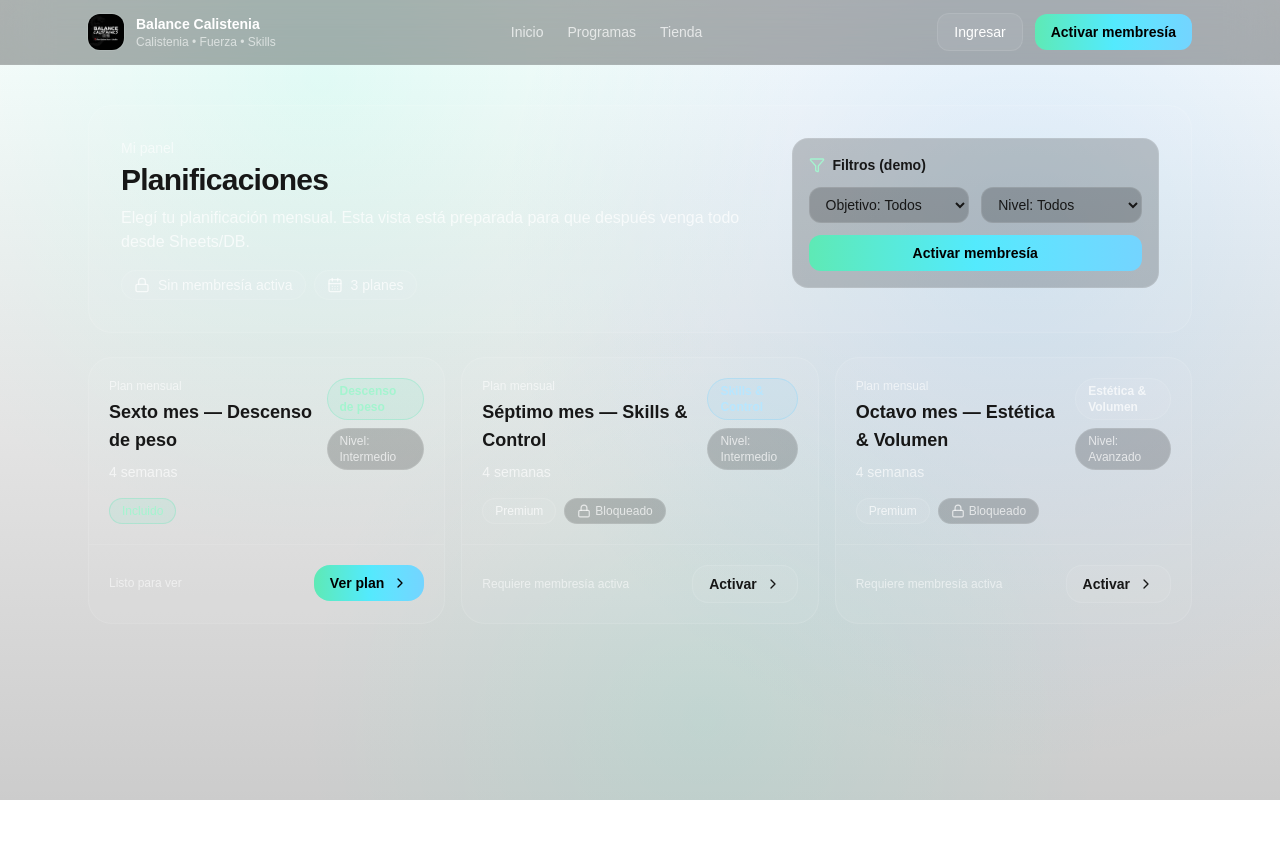
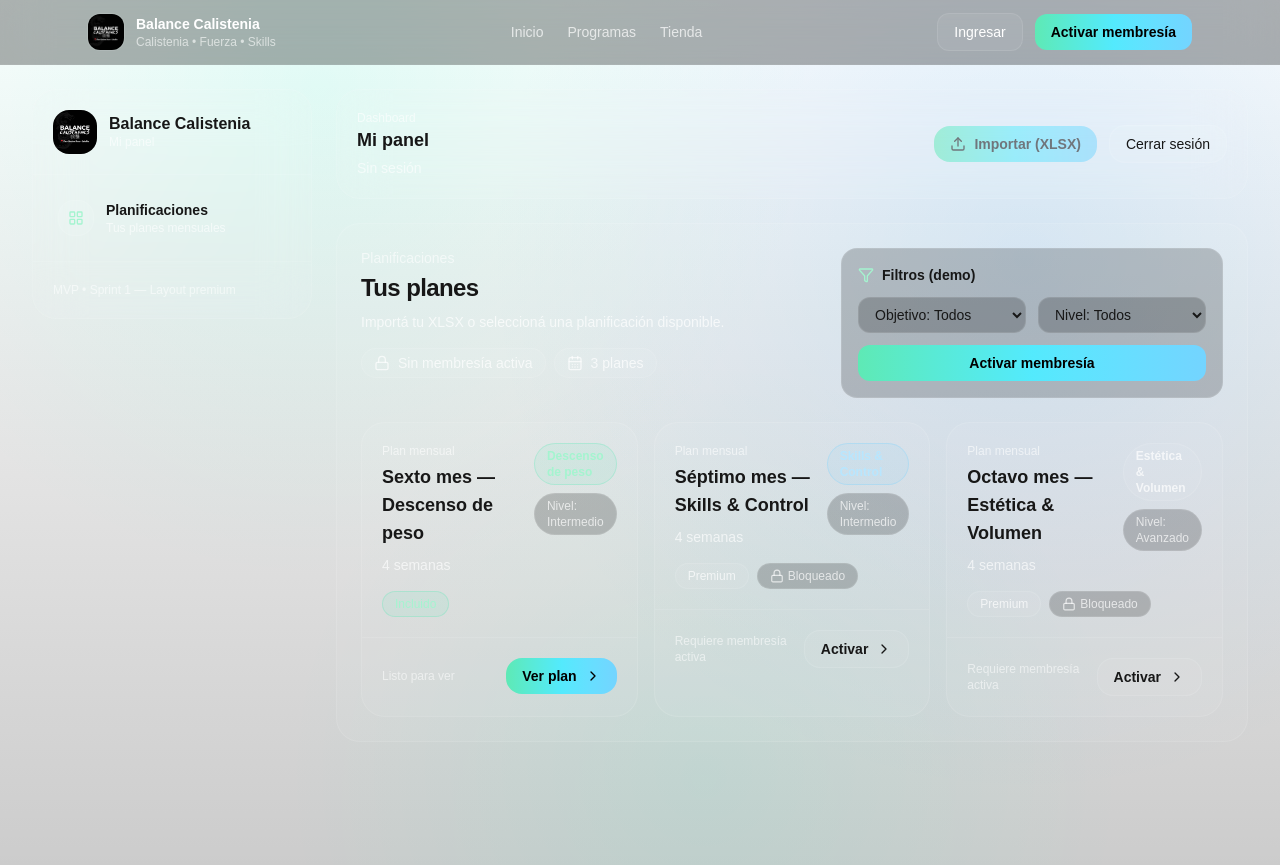
Before and after one commit to NicolasTu-dev/balance-calistenia, a Next.js app: page /app/planificaciones in a window 1280 px wide. Before the commit the page ends 800 px from the top, so only its background shows below. Built offline with nearby package versions, Linux system fonts and the light colour scheme; no server answers.

Commit message:
improve quality + add navbar + start to use the import planification + development

```diff
--- /dev/null
+++ b/src/app/app/layout.tsx
@@ -0,0 +1,26 @@
+import type { ReactNode } from "react";
+import AppSidebar from "@/app/components/app/AppSidebar";
+import AppTopbar from "@/app/components/app/AppTopbar";
+
+export default function AppLayout({ children }: { children: ReactNode }) {
+  return (
+    <div className="min-h-screen">
+      <div className="max-w-[1400px] mx-auto px-4 sm:px-6 lg:px-8 py-6">
+        <div className="grid grid-cols-1 lg:grid-cols-[280px_1fr] gap-6">
+          <aside className="lg:sticky lg:top-20 lg:h-[calc(100vh-120px)]">
+            <AppSidebar />
+          </aside>
+
+          <section className="space-y-6">
+            <AppTopbar />
+            <div className="rounded-3xl border border-white/10 bg-white/5 overflow-hidden">
+              <div className="p-6">
+                {children}
+              </div>
+            </div>
+          </section>
+        </div>
+      </div>
+    </div>
+  );
+}
--- a/src/app/app/planificaciones/page.tsx
+++ b/src/app/app/planificaciones/page.tsx
@@ -48,15 +48,14 @@ export default async function PlanificacionesPage() {
   const membership = await requireActiveMembership();
 
   return (
-    <main className="max-w-6xl mx-auto px-6 py-10 space-y-6">
-      {/* Header */}
-      <section className="rounded-3xl border border-white/10 bg-white/5 p-8">
+    <div className="space-y-6">
+      {/* Header interno */}
       <div className="flex items-start justify-between gap-6 flex-col md:flex-row">
         <div>
-            <p className="text-sm text-white/60">Mi panel</p>
-            <h1 className="mt-1 text-3xl font-bold tracking-tight">Planificaciones</h1>
-            <p className="mt-2 text-white/70 max-w-2xl">
-              Elegí tu planificación mensual. Esta vista está preparada para que después venga todo desde Sheets/DB.
+          <p className="text-sm text-white/60">Planificaciones</p>
+          <h1 className="mt-1 text-2xl font-bold tracking-tight">Tus planes</h1>
+          <p className="mt-2 text-white/70 max-w-2xl text-sm">
+            Importá tu XLSX o seleccioná una planificación disponible.
           </p>
 
           <div className="mt-4 flex flex-wrap gap-2">
@@ -78,7 +77,7 @@ export default async function PlanificacionesPage() {
           </div>
         </div>
 
-          {/* Filters (solo UI por ahora) */}
+        {/* Filters demo */}
         <div className="w-full md:w-auto">
           <div className="rounded-2xl border border-white/10 bg-black/20 p-4">
             <div className="flex items-center gap-2 text-sm font-semibold">
@@ -99,6 +98,7 @@ export default async function PlanificacionesPage() {
                 <option>Avanzado</option>
               </select>
             </div>
+
             {!membership.ok && (
               <Link
                 href="/tienda"
@@ -110,10 +110,9 @@ export default async function PlanificacionesPage() {
           </div>
         </div>
       </div>
-      </section>
 
       {/* Cards */}
-      <section className="grid md:grid-cols-2 lg:grid-cols-3 gap-4">
+      <div className="grid md:grid-cols-2 lg:grid-cols-3 gap-4">
         {PLANS.map((p) => {
           const locked = !membership.ok && !p.included;
 
@@ -186,7 +185,7 @@ export default async function PlanificacionesPage() {
             </div>
           );
         })}
-      </section>
-    </main>
+      </div>
+    </div>
   );
 }
--- /dev/null
+++ b/src/app/components/app/AppSidebar.tsx
@@ -0,0 +1,47 @@
+import Image from "next/image";
+import Link from "next/link";
+import { LayoutGrid } from "lucide-react";
+
+export default function AppSidebar() {
+  return (
+    <div className="rounded-3xl border border-white/10 bg-white/5 backdrop-blur-xl overflow-hidden">
+      <div className="p-5 border-b border-white/10">
+        <Link href="/" className="flex items-center gap-3">
+          <div className="h-11 w-11 rounded-2xl overflow-hidden ring-1 ring-white/10">
+            <Image
+              src="/brand/logo.jpg"
+              alt="Balance Calistenia"
+              width={44}
+              height={44}
+              className="h-full w-full object-cover"
+              priority
+            />
+          </div>
+          <div className="leading-tight">
+            <div className="font-semibold">Balance Calistenia</div>
+            <div className="text-xs text-white/60">Mi panel</div>
+          </div>
+        </Link>
+      </div>
+
+      <nav className="p-3">
+        <Link
+          href="/app/planificaciones"
+          className="group flex items-center gap-3 rounded-2xl px-3 py-3 text-sm border border-transparent hover:border-white/10 hover:bg-black/20 transition"
+        >
+          <span className="h-9 w-9 rounded-2xl bg-white/5 border border-white/10 flex items-center justify-center">
+            <LayoutGrid className="h-4 w-4 text-emerald-200" />
+          </span>
+          <div className="flex-1">
+            <div className="font-semibold">Planificaciones</div>
+            <div className="text-xs text-white/60">Tus planes mensuales</div>
+          </div>
+        </Link>
+      </nav>
+
+      <div className="p-5 border-t border-white/10 text-xs text-white/55">
+        MVP • Sprint 1 — Layout premium
+      </div>
+    </div>
+  );
+}
--- /dev/null
+++ b/src/app/components/app/AppTopbar.tsx
@@ -0,0 +1,50 @@
+import { supabaseServer } from "@/app/lib/supabase/server";
+import { requireActiveMembership } from "@/app/lib/supabase/access";
+import ImportPlanButton from "@/app/components/app/ImportPlanButton";
+
+export default async function AppTopbar() {
+  const supabase = await supabaseServer();
+  const { data: userRes } = await supabase.auth.getUser();
+  const user = userRes.user ?? null;
+
+  const membership = user ? await requireActiveMembership() : { ok: false as const };
+
+  return (
+    <div className="rounded-3xl border border-white/10 bg-white/5 backdrop-blur-xl">
+      <div className="p-5 flex flex-col sm:flex-row sm:items-center sm:justify-between gap-4">
+        <div>
+          <div className="text-xs text-white/60">Dashboard</div>
+          <div className="text-lg font-semibold">Mi panel</div>
+          <div className="text-sm text-white/60 mt-1">
+            {user?.email ?? "Sin sesión"}
+            {membership.ok && (
+              <span className="ml-2 inline-flex items-center rounded-full border border-emerald-300/30 bg-emerald-300/10 px-2 py-0.5 text-xs text-emerald-200">
+                Membresía activa
+              </span>
+            )}
+          </div>
+        </div>
+
+        <div className="flex items-center gap-3">
+          <ImportPlanButton disabled={!membership.ok} />
+
+          <form
+            action={async () => {
+              "use server";
+              const supabase = await supabaseServer();
+              await supabase.auth.signOut();
+            }}
+          >
+            <button
+              type="submit"
+              className="inline-flex items-center justify-center rounded-2xl px-4 py-2 text-sm font-medium
+                         bg-white/5 border border-white/10 hover:bg-white/10 transition"
+            >
+              Cerrar sesión
+            </button>
+          </form>
+        </div>
+      </div>
+    </div>
+  );
+}
--- /dev/null
+++ b/src/app/components/app/ImportPlanButton.tsx
@@ -0,0 +1,99 @@
+"use client";
+
+import { useRef } from "react";
+import { Upload, X } from "lucide-react";
+
+export default function ImportPlanButton({ disabled }: { disabled?: boolean }) {
+  const dialogRef = useRef<HTMLDialogElement | null>(null);
+
+  function open() {
+    if (disabled) return;
+    dialogRef.current?.showModal();
+  }
+
+  function close() {
+    dialogRef.current?.close();
+  }
+
+  return (
+    <>
+      <button
+        type="button"
+        onClick={open}
+        disabled={disabled}
+        className="inline-flex items-center gap-2 rounded-2xl px-4 py-2 text-sm font-semibold text-black
+                   bg-gradient-to-r from-emerald-300 via-cyan-300 to-sky-300 hover:opacity-90 transition
+                   disabled:opacity-50"
+        title={disabled ? "Requiere membresía activa" : "Importar planificación XLSX"}
+      >
+        <Upload className="h-4 w-4" />
+        Importar (XLSX)
+      </button>
+
+      <dialog
+        ref={dialogRef}
+        className="backdrop:bg-black/70 rounded-3xl border border-white/10 bg-[#0b0b0b] text-white p-0 w-[min(680px,92vw)]"
+      >
+        <div className="p-6 border-b border-white/10 flex items-start justify-between gap-4">
+          <div>
+            <div className="text-xs text-white/60">Importación</div>
+            <div className="text-xl font-semibold">Subir planificación (XLSX)</div>
+            <p className="mt-2 text-sm text-white/60">
+              V1 acepta únicamente archivos .xlsx exportados desde Google Sheets.
+            </p>
+          </div>
+          <button
+            type="button"
+            onClick={close}
+            className="h-10 w-10 rounded-2xl bg-white/5 border border-white/10 hover:bg-white/10 transition flex items-center justify-center"
+          >
+            <X className="h-4 w-4" />
+          </button>
+        </div>
+
+        <div className="p-6 space-y-4">
+          <div className="rounded-3xl border border-dashed border-white/20 bg-white/5 p-8 text-center">
+            <div className="text-sm text-white/70 font-medium">Arrastrá tu archivo acá</div>
+            <div className="text-xs text-white/55 mt-1">o seleccioná desde tu PC</div>
+
+            <div className="mt-5">
+              <input
+                type="file"
+                accept=".xlsx"
+                className="block w-full text-sm text-white/70
+                           file:mr-4 file:rounded-2xl file:border file:border-white/10 file:bg-white/5
+                           file:px-4 file:py-2 file:text-sm file:font-semibold
+                           hover:file:bg-white/10"
+              />
+            </div>
+
+            <div className="mt-4 text-xs text-white/55">
+              Tip: en Google Sheets → Archivo → Descargar → <b>Microsoft Excel (.xlsx)</b>
+            </div>
+          </div>
+
+          <div className="rounded-2xl border border-white/10 bg-black/20 p-4 text-sm text-white/70">
+            En Sprint 2 esto va a parsear el XLSX y crear tu plan automáticamente.
+          </div>
+
+          <div className="flex justify-end gap-3">
+            <button
+              type="button"
+              onClick={close}
+              className="rounded-2xl px-4 py-2 text-sm font-medium bg-white/5 border border-white/10 hover:bg-white/10 transition"
+            >
+              Cancelar
+            </button>
+            <button
+              type="button"
+              onClick={close}
+              className="rounded-2xl px-4 py-2 text-sm font-semibold text-black bg-gradient-to-r from-emerald-300 via-cyan-300 to-sky-300 hover:opacity-90 transition"
+            >
+              Continuar
+            </button>
+          </div>
+        </div>
+      </dialog>
+    </>
+  );
+}
--- a/src/app/globals.css
+++ b/src/app/globals.css
@@ -36,17 +36,14 @@ body {
 
 .gradient-border {
   position: relative;
-  border-radius: 1.25rem;
 }
 .gradient-border::before {
   content: "";
   position: absolute;
-  inset: 0;
+  inset: -1px;
   border-radius: 1.25rem;
-  padding: 1px;
-  background: linear-gradient(135deg, rgba(0,255,200,0.35), rgba(0,140,255,0.35), rgba(255,255,255,0.05));
-  -webkit-mask: linear-gradient(#000 0 0) content-box, linear-gradient(#000 0 0);
-  -webkit-mask-composite: xor;
-  mask-composite: exclude;
-  pointer-events: none;
+  background: linear-gradient(90deg, rgba(110,231,183,.35), rgba(103,232,249,.25), rgba(125,211,252,.25));
+  filter: blur(14px);
+  opacity: .55;
+  z-index: -1;
 }
--- a/src/app/page.tsx
+++ b/src/app/page.tsx
@@ -1,5 +1,5 @@
 import Link from "next/link";
-import { ArrowRight, MapPin, Sparkles } from "lucide-react";
+import { MapPin, Sparkles, ChevronRight } from "lucide-react";
 import CodeRedirect from "./CodeRedirect";
 import { supabaseServer } from "@/app/lib/supabase/server";
 import { requireActiveMembership } from "@/app/lib/supabase/access";
@@ -9,13 +9,12 @@ export default async function Home() {
   const { data: userRes } = await supabase.auth.getUser();
   const user = userRes.user ?? null;
 
-  const membership = user ? await requireActiveMembership() : { ok: false as const };
+  const membership = user
+    ? await requireActiveMembership()
+    : ({ ok: false as const, reason: "no_user" } as const);
 
-  // CTAs
-  const primaryHref = user ? "/app/planificaciones" : "/login";
-  const primaryText = user ? "Ir a mi panel" : "Ingresar";
-  const secondaryHref = membership.ok ? "/app/planificaciones" : "/tienda";
-  const secondaryText = membership.ok ? "Ver planificaciones" : "Ver membresías";
+  // Un único CTA: si hay sesión, va directo a planificaciones; si no, login
+  const ctaHref = user ? "/app/planificaciones" : "/login";
 
   return (
     <main className="min-h-[calc(100vh-64px)]">
@@ -39,21 +38,24 @@ export default async function Home() {
               qué hacer, cuándo hacerlo y cómo progresar.
             </p>
 
-            <div className="mt-8 flex flex-col sm:flex-row gap-3">
+            {/* UN SOLO BOTÓN */}
+            <div className="mt-8">
               <Link
-                href={primaryHref}
-                className="inline-flex items-center justify-center gap-2 rounded-2xl px-5 py-3 font-semibold text-black bg-gradient-to-r from-emerald-300 via-cyan-300 to-sky-300 hover:opacity-90 transition"
+                href={ctaHref}
+                className="inline-flex items-center justify-center gap-2 rounded-2xl px-6 py-3 font-semibold text-black
+                           bg-gradient-to-r from-emerald-300 via-cyan-300 to-sky-300 hover:opacity-90 transition"
               >
-                {primaryText} <ArrowRight className="h-4 w-4" />
+                Ir a mi planificación
+                <span className="inline-flex h-7 w-7 items-center justify-center rounded-xl bg-black/10">
+                  <ChevronRight className="h-4 w-4" />
+                </span>
               </Link>
 
-              {/* Si ya tiene membresía activa, ocultamos CTA de tienda y damos CTA suave */}
-              <Link
-                href={secondaryHref}
-                className="inline-flex items-center justify-center rounded-2xl px-5 py-3 font-medium bg-white/5 border border-white/10 hover:bg-white/10 transition"
-              >
-                {secondaryText}
-              </Link>
+              <p className="mt-3 text-sm text-white/60">
+                {user
+                  ? "Accedé directo a tu panel."
+                  : "Ingresá con tu email y empezá a entrenar con estructura."}
+              </p>
             </div>
 
             {user && (
@@ -100,22 +102,16 @@ export default async function Home() {
                 </div>
               </div>
 
-              {/* Si ya hay membresía activa, sacamos el CTA de activación y dejamos un CTA directo */}
-              <div className="mt-6 flex gap-3">
-                <Link
-                  href={user ? "/app/planificaciones" : "/login"}
-                  className="flex-1 rounded-2xl px-4 py-3 text-center font-semibold text-black bg-gradient-to-r from-emerald-300 via-cyan-300 to-sky-300 hover:opacity-90 transition"
-                >
-                  {user ? "Ir a mi panel" : "Ingresar"}
-                </Link>
-
-                {!membership.ok && (
-                  <Link
-                    href="/tienda"
-                    className="flex-1 rounded-2xl px-4 py-3 text-center font-medium bg-white/5 border border-white/10 hover:bg-white/10 transition"
-                  >
-                    Activar membresía
-                  </Link>
+              {/* Dejamos sólo estado visual; NO CTA extra */}
+              <div className="mt-6 rounded-2xl border border-white/10 bg-white/5 p-4 text-sm text-white/70">
+                {user ? (
+                  membership.ok ? (
+                    <span>Tu acceso está activo. Entrá al panel para ver tus planificaciones.</span>
+                  ) : (
+                    <span>Tenés sesión iniciada, pero todavía no tenés membresía activa.</span>
+                  )
+                ) : (
+                  <span>Ingresá con tu email para acceder a tu panel.</span>
                 )}
               </div>
             </div>
```
Lines whose indentation alone changed are shown as unchanged.
